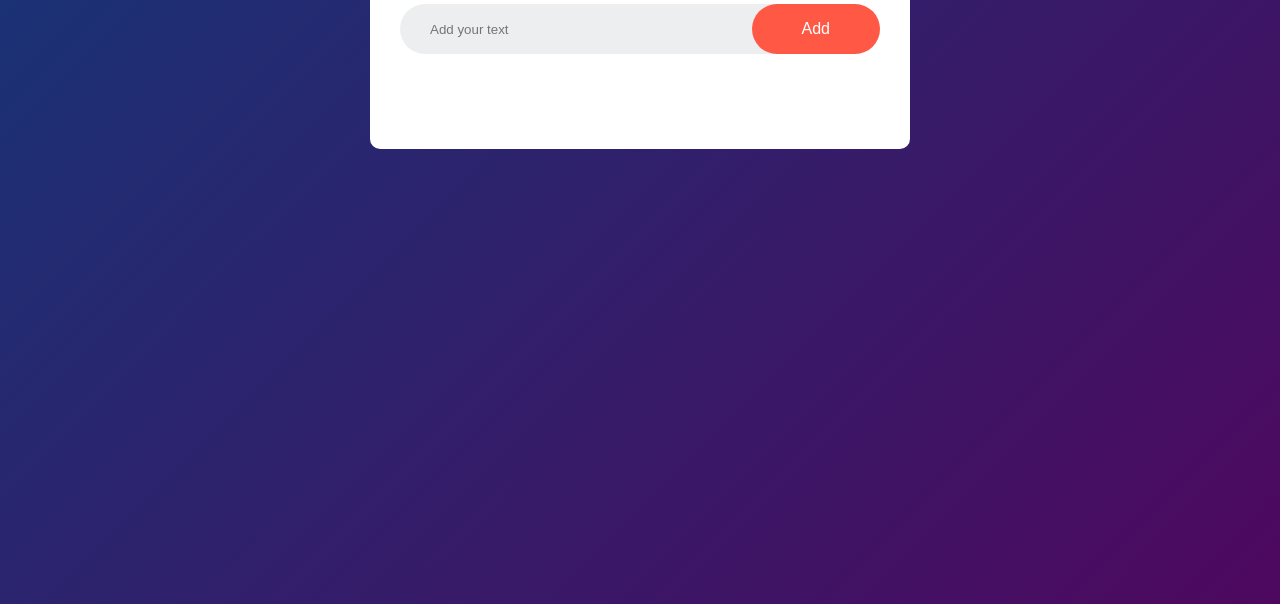
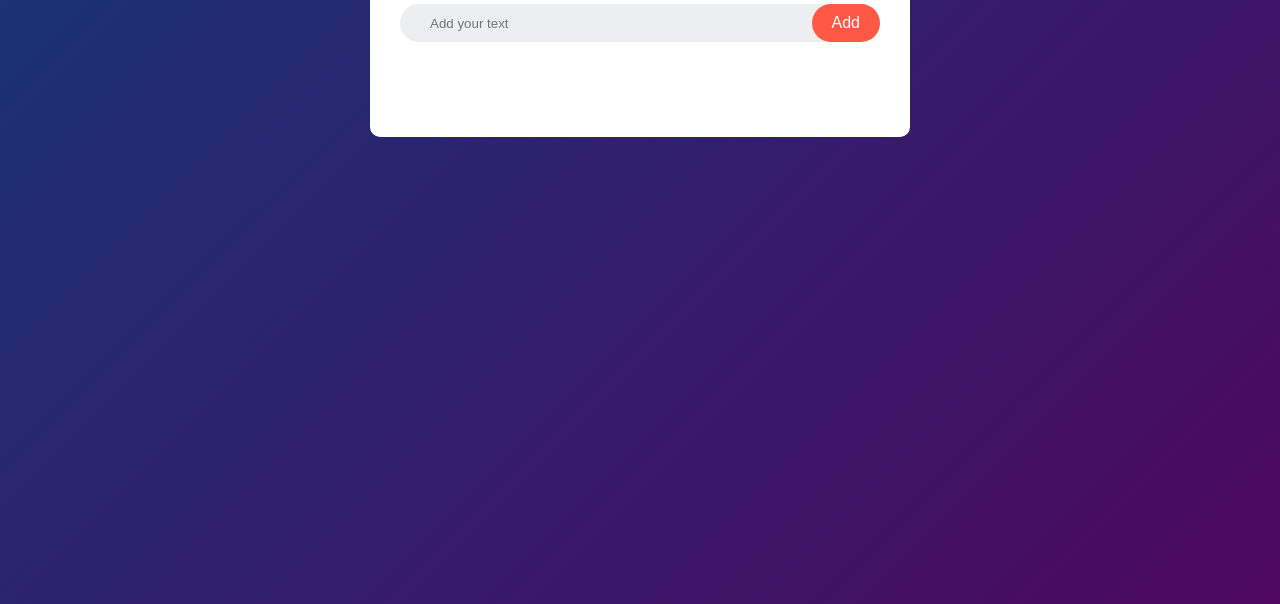
Before and after one commit to KaviyaAnnadurai13/javascript, a plain HTML site: page todo list/index.html in a window 1280 px wide. Shown: the part 196-800 px from the top of the page. Drawn offline with Linux system fonts and the light colour scheme.

Commit message:
Update style.css

```diff
--- a/todo list/style.css
+++ b/todo list/style.css
@@ -51,7 +51,7 @@ input{
 button{
     border: none;
     outline: none;
-    padding: 16px 50px;
+    padding: 10px 20px;
     background: #ff5945;
     color: #fff;
     font-size: 16px;
```
